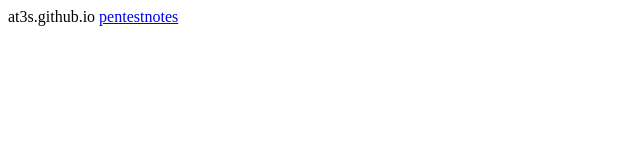
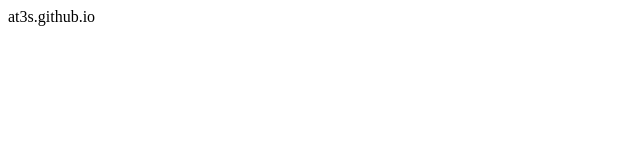
Before and after one commit to at3s/at3s.github.io, a plain HTML site: page index.html in a window 1280 px wide. Shown: the whole page, without its empty margins (0-640 px from the left). Drawn offline with Linux system fonts and the light colour scheme.

Commit message:
Update index.html

```diff
--- a/index.html
+++ b/index.html
@@ -1,3 +1 @@
 at3s.github.io
-
-<a href="https://pentestnotes.me">pentestnotes</a>
```
